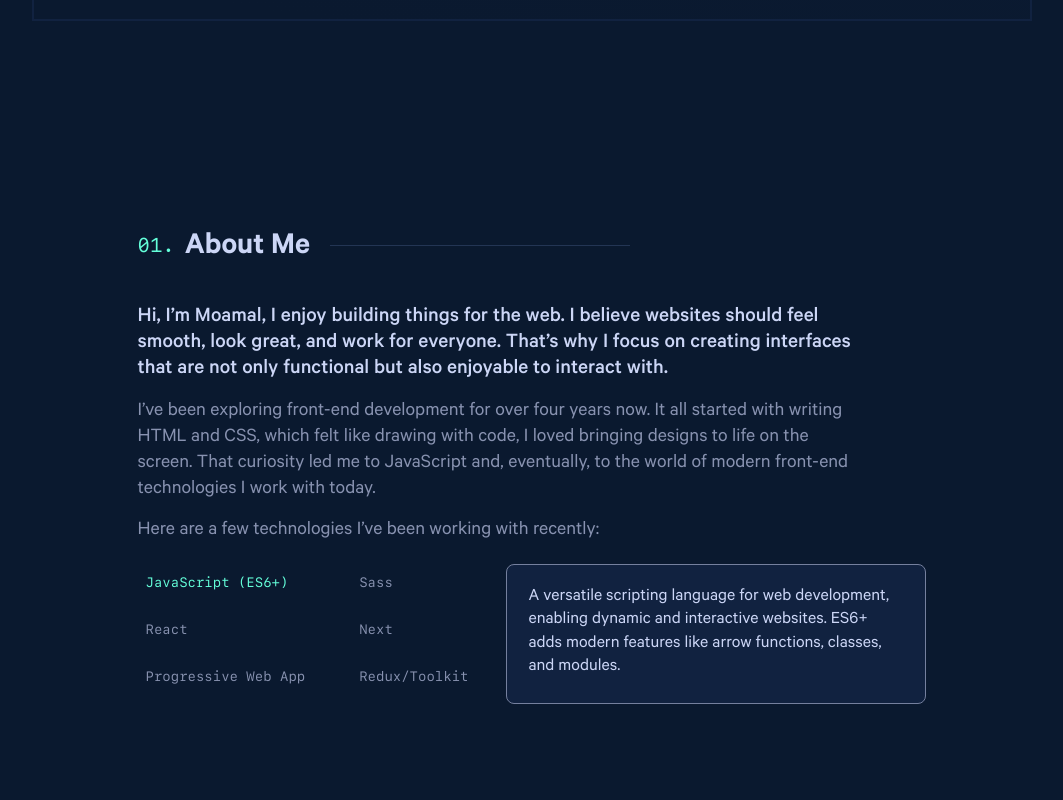
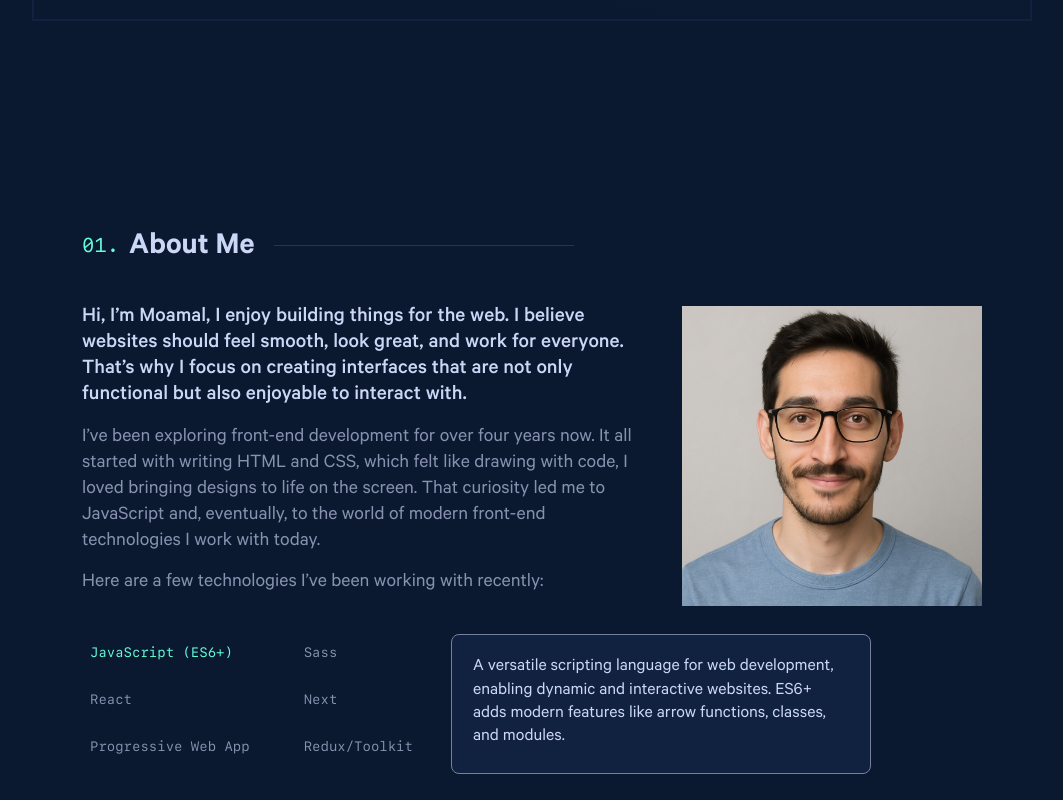
Before and after one commit to Moamal-2000/moamal-alaa, a Next.js app: page / in a window 1280 px wide. Shown: the part 880-1680 px from the top of the page, without its empty margins (108-1171 px from the left). Built offline with nearby package versions, Linux system fonts and the light colour scheme.

Commit message:
style(AboutSection): apply grid layout, add face image, and set alt attribute

```diff
--- a/src/components/Home/AboutSection/AboutContent/AboutContent.module.scss
+++ b/src/components/Home/AboutSection/AboutContent/AboutContent.module.scss
@@ -1,9 +1,10 @@
 @use "@/styles/mixins" as m;
 
 .content {
-  max-width: 720px;
+  max-width: 550px;
   width: 100%;
   text-wrap: pretty;
+  grid-area: aboutContent;
 }
 
 .content p {
--- a/src/components/Home/AboutSection/AboutSection.jsx
+++ b/src/components/Home/AboutSection/AboutSection.jsx
@@ -3,8 +3,10 @@
 import NumberedHeading from "@/components/Shared/NumberedHeading/NumberedHeading";
 import { fadeInOnViewMotionProps } from "@/functions/motionConfig";
 import { motion } from "motion/react";
+import Image from "next/image";
 import AboutContent from "./AboutContent/AboutContent";
 import s from "./AboutSection.module.scss";
+import ImageFrame from "./ImageFrame/ImageFrame";
 import TechList from "./TechList/TechList";
 
 const AboutSection = () => {
@@ -19,6 +21,14 @@ const AboutSection = () => {
     >
       <NumberedHeading title="About Me" number="01" />
       <AboutContent />
+      <ImageFrame>
+        <Image
+          src="/images/me.png"
+          alt="Professional headshot of a young man with short, slightly spiked hair, wearing black rectangular eyeglasses and a muted blue-gray t-shirt, smiling warmly against a neutral light-gray background."
+          width={300}
+          height={300}
+        />
+      </ImageFrame>
       <TechList />
     </motion.section>
   );
--- a/src/components/Home/AboutSection/AboutSection.module.scss
+++ b/src/components/Home/AboutSection/AboutSection.module.scss
@@ -3,4 +3,10 @@
 .aboutSection {
   width: fit-content;
   margin: 0 auto;
+  display: grid;
+  grid-template-areas:
+    "heading heading heading"
+    "aboutContent aboutContent frame"
+    "techList techList techList";
+  gap: 0 50px;
 }
--- a/src/components/Home/AboutSection/ImageFrame/ImageFrame.jsx
+++ b/src/components/Home/AboutSection/ImageFrame/ImageFrame.jsx
@@ -1,9 +1,7 @@
-import s from './ImageFrame.module.scss'
+import s from "./ImageFrame.module.scss";
 
-const ImageFrame = () => {
-  return (
-    <div>ImageFrame</div>
-  )
-}
+const ImageFrame = ({ children }) => {
+  return <div className={s.imageFrame}>{children}</div>;
+};
 
-export default ImageFrame
+export default ImageFrame;
--- a/src/components/Home/AboutSection/ImageFrame/ImageFrame.module.scss
+++ b/src/components/Home/AboutSection/ImageFrame/ImageFrame.module.scss
@@ -0,0 +1,7 @@
+.imageFrame {}
+
+.imageFrame>img {
+  width: 300px;
+  height: 300px;
+  grid-area: frame;
+}
--- a/src/components/Home/AboutSection/TechList/TechList.module.scss
+++ b/src/components/Home/AboutSection/TechList/TechList.module.scss
@@ -4,6 +4,7 @@
   margin-top: 20px;
   display: flex;
   gap: 30px;
+  grid-area: techList;
 }
 
 @include m.medium {
--- a/src/components/Shared/NumberedHeading/NumberedHeading.module.scss
+++ b/src/components/Shared/NumberedHeading/NumberedHeading.module.scss
@@ -10,6 +10,7 @@
   color: #ccd6f6;
   font-weight: 600;
   line-height: 1.1;
+  grid-area: heading;
 }
 
 @include m.very-small {
```
Also changed, not shown: public/images/me.png (added).
